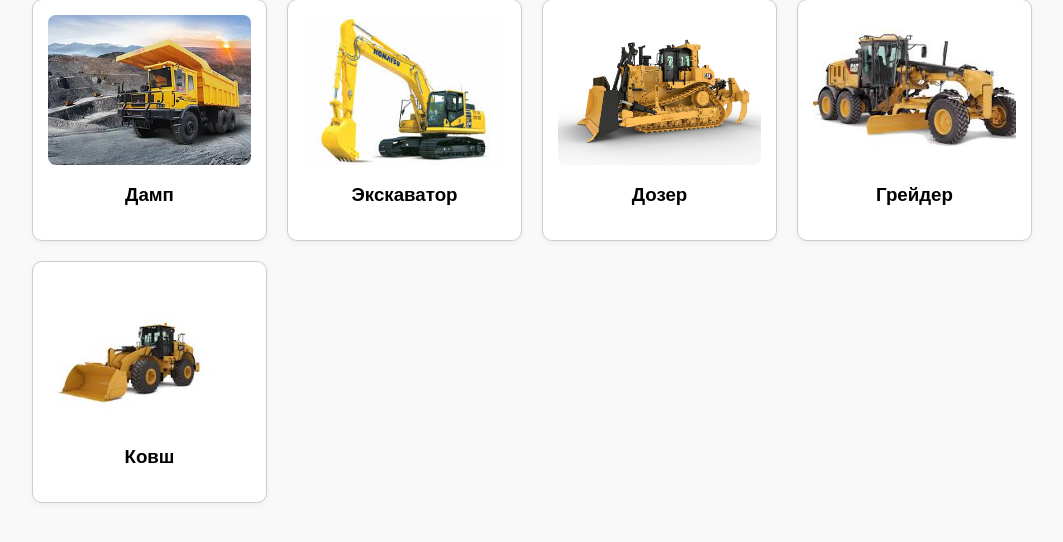
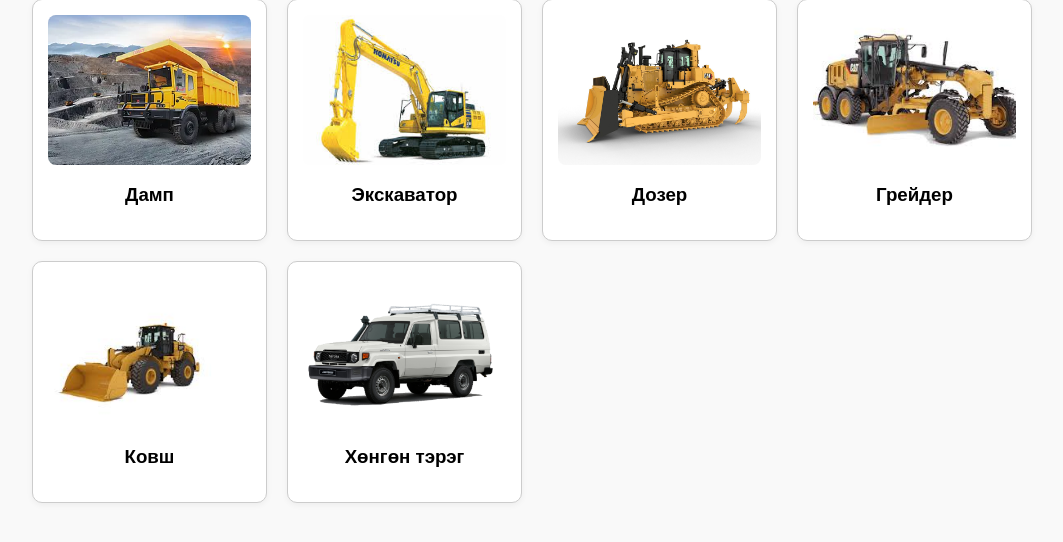
Before and after one commit to Munkhochir69/myproject, a Flask app: page / in a window 1280 px wide. Shown: the part 129-671 px from the top of the page, without its empty margins (108-1171 px from the left). Run offline with Flask 3, Linux system fonts and the light colour scheme.

Commit message:
Update index.html

```diff
--- a/templates/index.html
+++ b/templates/index.html
@@ -76,6 +76,10 @@
         <img src="/static/loader.jpg" alt="Loader" />
         <h3>Ковш</h3>
       </a>
+      <a class="tech-card" href="/form/LV">
+        <img src="/static/LV.jpg" alt="LV" />
+        <h3>Хөнгөн тэрэг</h3>
+      </a>
     </div>
   </body>
 </html>
```
